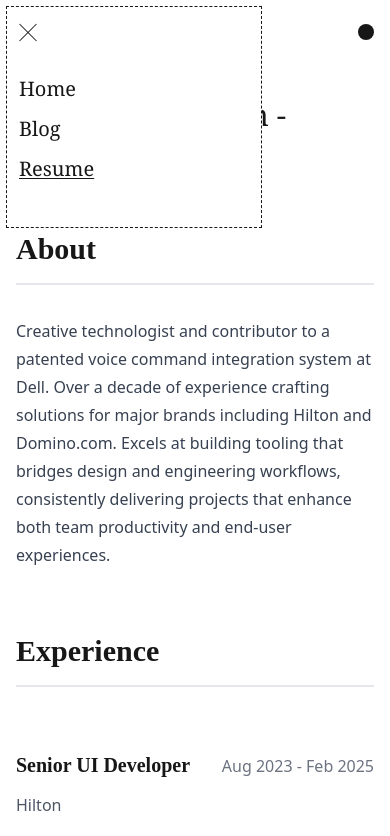
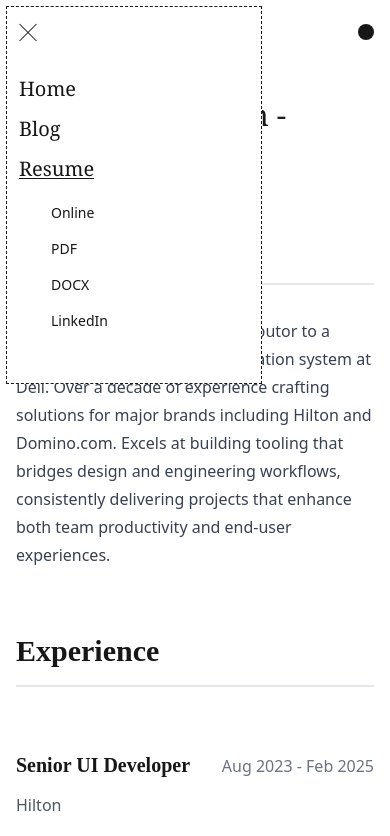
Before and after one commit to simonwjackson/simonwjackson.io, an Astro site: page /resume in a window 390 px wide. Both pictures are taken after a click on the button 28 px from the left and 32 px from the top of the page. Shown: the top 836 px of the page. Built offline with nearby package versions, Linux system fonts and the light colour scheme; Astro itself is replaced by a stand-in of ours; some packages are replaced by stand-ins of ours; a web font is replaced by a local one.

Commit message:
feat(resume): add resume download options and update layout
• Add resume download options (PDF, DOCX) and LinkedIn link in dropdown menu
• Remove unused dante-preview.jpg image file
• Update resume page layout with improved job title formatting
• Add social links integration for resume dropdown menu
• Enhance mobile responsiveness for dropdown menu
• Add dropdown menu styling and hover interactions
• Implement dropdown menu accessibility features

```diff
--- a/src/components/Nav.astro
+++ b/src/components/Nav.astro
@@ -3,7 +3,14 @@ import NavLink from './NavLink.astro';
 import ThemeToggle from './ThemeToggle.astro';
 import siteConfig from '../data/site-config';
 
+const socialLinks = siteConfig.socialLinks || [];
 const navLinks = siteConfig.headerNavLinks || [];
+const resumeDropdownItems = [
+    { text: 'Online', href: '/resume' },
+    { text: 'PDF', href: '/simon-w-jackson-creative-technologist-resume.pdf' },
+    { text: 'DOCX', href: '/simon-w-jackson-creative-technologist-resume.docx' },
+    { text: 'LinkedIn', href: socialLinks.find((link) => link.text === 'LinkedIn')?.href }
+];
 ---
 
 <nav class="min-h-10 pt-4 pb-12 relative sm:min-h-14 sm:pb-24 md:pt-8">
@@ -20,13 +27,31 @@ const navLinks = siteConfig.headerNavLinks || [];
                 </button>
                 <ul id="menu-items" class="menu flex gap-6">
                     {navLinks.map((link) => (
-                        <li class="py-1">
+                        <li class="py-1 relative group">
                             <NavLink
                                 class="text-xl font-serif text-main hover:underline hover:underline-offset-2 hover:decoration-1 md:text-base"
                                 href={link.href}
+                                hasDropdown={link.text.toLowerCase() === 'resume'}
                             >
                                 {link.text}
                             </NavLink>
+                            {link.text.toLowerCase() === 'resume' && (
+                                <>
+                                    <div class="hidden group-hover:block h-4 w-full absolute bottom-0 translate-y-3"></div>
+                                    <ul class="dropdown-menu hidden group-hover:block absolute left-0 top-full pt-3 lg:bg-white lg:pt-0 w-48 rounded-md shadow-lg">
+                                        {resumeDropdownItems.map((item) => (
+                                            <li>
+                                                <a
+                                                    href={item.href}
+                                                    class="block px-4 py-2 text-sm hover:underline"
+                                                >
+                                                    {item.text}
+                                                </a>
+                                            </li>
+                                        ))}
+                                    </ul>
+                                </>
+                            )}
                         </li>
                     ))}
                 </ul>
@@ -39,7 +64,22 @@ const navLinks = siteConfig.headerNavLinks || [];
 </nav>
 
 <style>
+    /* Previous styles remain the same */
+
+    .dropdown-menu {
+        z-index: 50;
+    }
+
     @media (max-width: 767px) {
+        .dropdown-menu {
+            position: static;
+            display: block;
+            width: 100%;
+            margin-top: 0rem;
+            margin-left: 1rem;
+            border: none;
+            box-shadow: none;
+        }
         .menu {
             @apply flex-col gap-1 absolute -top-2.5 -left-2.5 max-w-64 px-3 pt-16 pb-10 z-20 bg-main border border-dashed border-main invisible opacity-0;
             width: calc(100% + 1.25rem);
--- a/src/content/pages/resume.md
+++ b/src/content/pages/resume.md
@@ -36,7 +36,7 @@ seo:
   </div>
   <div class="mb-10">
     <div class="flex justify-between items-baseline">
-      <h3 class="text-xl font-semibold text-gray-800 dark:text-gray-100">Lead UI Developer - Digital Display Systems</h3>
+      <h3 class="text-xl font-semibold text-gray-800 dark:text-gray-100">Lead UI Developer<br/>Digital Display Systems</h3>
       <span class="text-gray-500 dark:text-gray-400">May 2022 - Jun 2023</span>
     </div>
     <span class="font-medium text-gray-600 dark:text-gray-300">Grocery TV</span>
```
Also changed, not shown: public/dante-preview.jpg (deleted), 2 other files.
